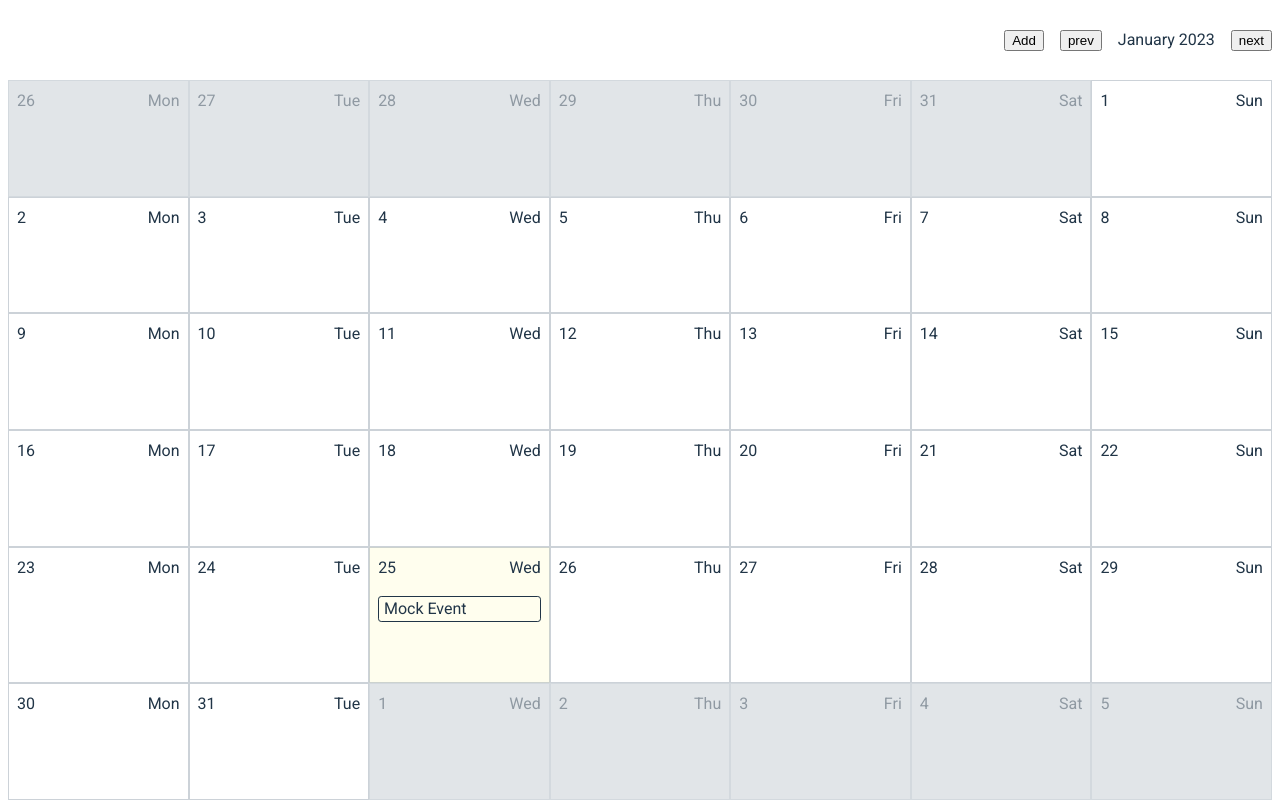
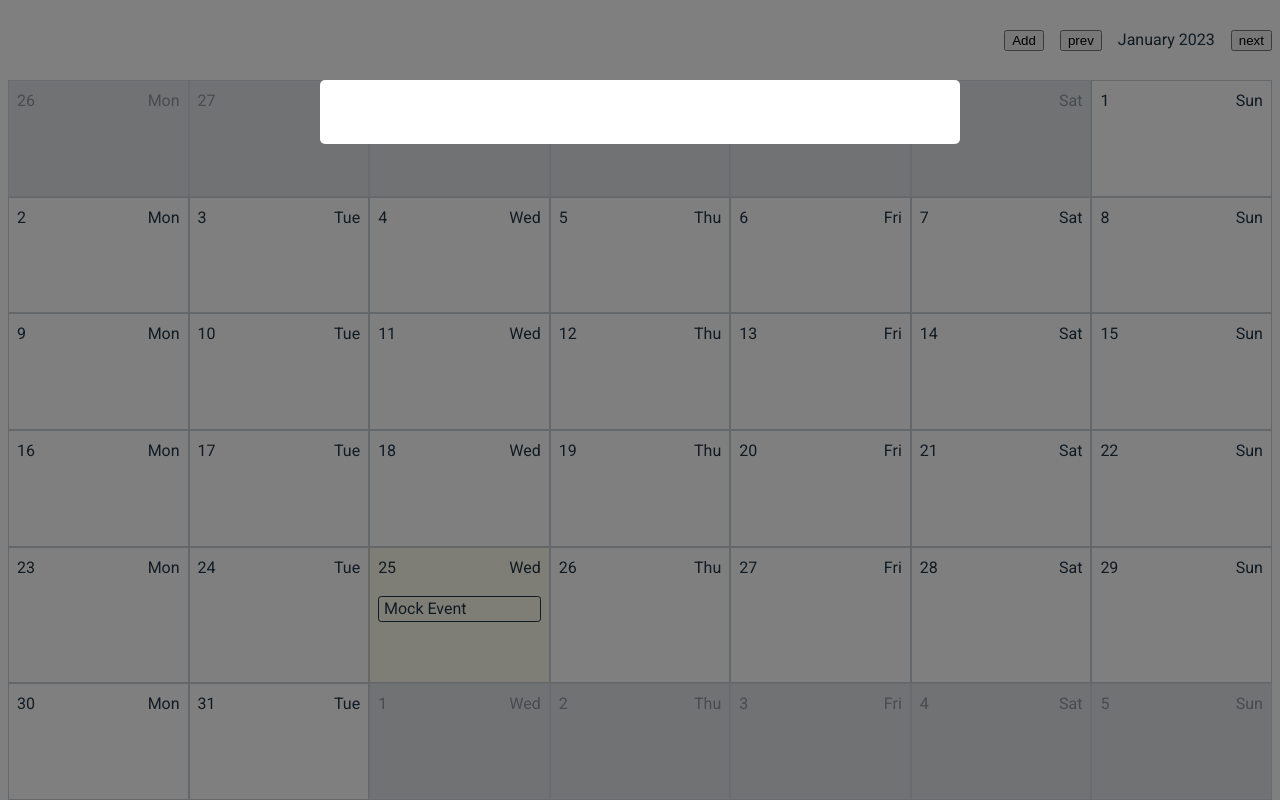
Before and after one commit to YegorKochetkov/holywater_calendar, a React (Vite) app: page / in a window 1280 px wide. Built offline with nearby package versions, Linux system fonts and the light colour scheme.

Commit message:
chore: update Modal

```diff
--- a/src/components/Modal/Modal.module.css
+++ b/src/components/Modal/Modal.module.css
@@ -14,7 +14,7 @@
 	z-index: 20;
 
 	width: 50%;
-	padding: 1rem 2rem;
+	padding: 2rem 2rem;
 
 	color: var(--fontColor);
 	background-color: var(--backgroundColor);
--- a/src/components/Modal/Modal.tsx
+++ b/src/components/Modal/Modal.tsx
@@ -1,27 +1,28 @@
-import React, { Fragment } from "react";
+import React, { type ReactNode, Fragment } from "react";
 import styles from "./Modal.module.css";
 
-type ModalType = {
-	isOpen: boolean;
-	toggleModal: React.Dispatch<React.SetStateAction<boolean>>;
+type ModalPropsType = {
+	children: ReactNode;
+	onClose: () => void;
 };
+function Modal({ children, onClose }: ModalPropsType) {
+	const handleKeyEsc = (key: string) => {
+		if (key === "Escape") {
+			onClose();
+		}
+	};
 
-function Modal({ isOpen, toggleModal }: ModalType) {
-	return isOpen ? (
+	return (
 		<Fragment>
+			<div className={styles.overlay} onClick={onClose} />
 			<div
-				className={styles.overlay}
-				onClick={() => {
-					toggleModal(false);
-				}}
-			/>
-			<div className={styles.modal}>
-				<h3 className={styles.modal_title}>title</h3>
-				{/* <h3>{title}</h3> */}
-				<div className={styles.modal_inner}>children</div>
+				className={styles.modal}
+				onKeyDown={(event) => handleKeyEsc(event.key)}
+			>
+				{children}
 			</div>
 		</Fragment>
-	) : null;
+	);
 }
 
 export default Modal;
```
